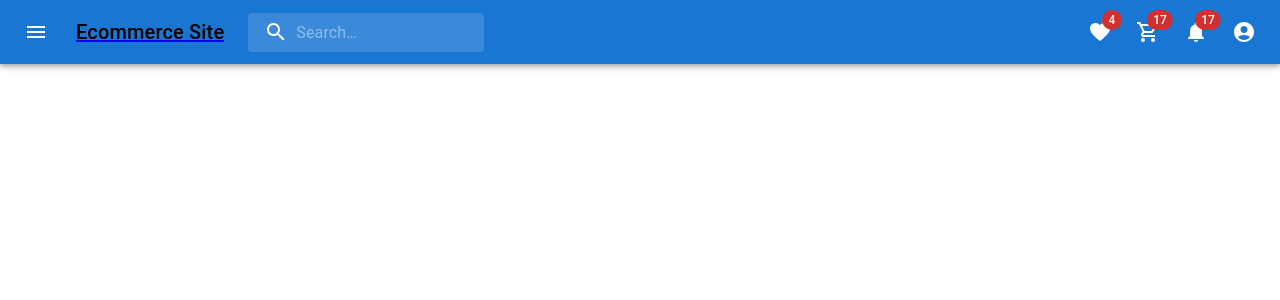
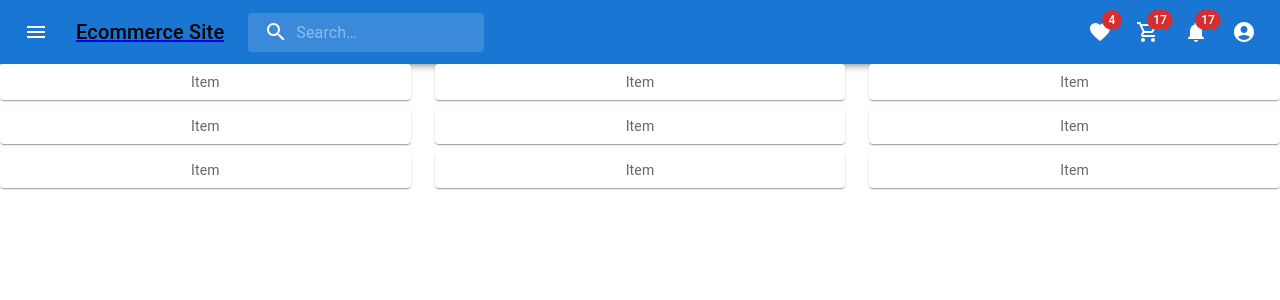
Before and after one commit to Ajay-Maury/MERN-E-Commerce-Project, a React (Vite) app in the folder Ecommerce Design/Frontend/: page /cart in a window 1280 px wide. Shown: the top 300 px of the page. Built offline with nearby package versions, Linux system fonts and the light colour scheme; no server answers.

Commit message:
cart page

```diff
--- a/Ecommerce Design/Frontend/src/App.jsx
+++ b/Ecommerce Design/Frontend/src/App.jsx
@@ -15,6 +15,7 @@ import Navbar from './components/Navbar'
 import BrandCreate from './components/admin/BrandCreate'
 import UsersList from './components/admin/UsersList'
 import BrandsList from './components/admin/BrandsList'
+import Cart from './components/Cart'
 
 
 function App() {
@@ -34,6 +35,7 @@ function App() {
         <Route path="/product/:id" element={<ProductDetail />} />
         <Route path="/products" element={<ProductDetail />} />
         <Route path="/brands" element={<BrandsList />} />
+        <Route path="/cart" element={<Cart />} />
       </Routes>
     </div>
   );
--- /dev/null
+++ b/Ecommerce Design/Frontend/src/components/Cart.jsx
@@ -0,0 +1,59 @@
+import axios from 'axios'
+import React from 'react'
+import { useEffect } from 'react'
+import { useState } from 'react'
+import { styled } from "@mui/material/styles";
+import Box from "@mui/material/Box";
+import Paper from "@mui/material/Paper";
+import Grid from "@mui/material/Grid";
+
+const Item = styled(Paper)(({ theme }) => ({
+  backgroundColor: theme.palette.mode === 'dark' ? '#1A2027' : '#fff',
+  ...theme.typography.body2,
+  padding: theme.spacing(1),
+  textAlign: 'center',
+  color: theme.palette.text.secondary,
+}));
+function FormRow() {
+  return (
+    <React.Fragment>
+      <Grid item xs={4}>
+        <Item>Item</Item>
+      </Grid>
+      <Grid item xs={4}>
+        <Item>Item</Item>
+      </Grid>
+      <Grid item xs={4}>
+        <Item>Item</Item>
+      </Grid>
+    </React.Fragment>
+  );
+}
+const Cart = () => {
+    const [products, setProducts] = useState([])
+    const getData = async () => {
+        const data = await axios(`http://localhost:5000/cart`).then((d)=>d.data);
+        console.log(data.Cart[0].products)
+        setProducts(data.Cart[0].products);
+    }
+    useEffect(() => {
+        getData();
+    },[])
+  return (
+    <Box sx={{ flexGrow: 1 }}>
+      <Grid container spacing={1}>
+        <Grid container item spacing={3}>
+          <FormRow />
+        </Grid>
+        <Grid container item spacing={3}>
+          <FormRow />
+        </Grid>
+        <Grid container item spacing={3}>
+          <FormRow />
+        </Grid>
+      </Grid>
+    </Box>
+  )
+}
+
+export default Cart
--- a/Ecommerce Design/Frontend/src/components/Navbar.jsx
+++ b/Ecommerce Design/Frontend/src/components/Navbar.jsx
@@ -147,16 +147,18 @@ const [isLogin,setIsLogin] = React.useState(false)
         <p>Wishlist</p>
       </MenuItem>
       <MenuItem>
+            <Link to="/cart">
         <IconButton
           size="large"
           aria-label="show 17 new notifications"
           color="inherit"
         >
           <Badge badgeContent={17} color="error">
-            <ShoppingCartOutlinedIcon />
+              <ShoppingCartOutlinedIcon />
           </Badge>
         </IconButton>
-        <p>Cart</p>
+            </Link>
+        <Link to="/cart">Cart</Link>
       </MenuItem>
       <MenuItem>
         <IconButton
--- a/Ecommerce Design/Frontend/src/components/ProductDetail.jsx
+++ b/Ecommerce Design/Frontend/src/components/ProductDetail.jsx
@@ -26,7 +26,17 @@ const ProductDetail = () => {
 
   useEffect(() => {
     getData();
-  },[]);
+  }, []);
+  function handleCart(id) {
+    console.log(id)
+    const payload = {
+      products : id,
+      userId : "629f810c42a8105b131a4ae1"
+    };
+
+    const cart = axios.post(`http://localhost:5000/cart/create`, payload);
+    console.log("cart",cart)
+  }
   const { _id, colour, description, image_url, name, price, quantity } = data;
 
   return (
@@ -45,17 +55,17 @@ const ProductDetail = () => {
           {description}
         </Typography>
         <Typography variant="body2" color="text.secondary">
-          {colour}
+         Colour :  {colour}
         </Typography>
         <Typography variant="body2" color="text.secondary">
-          {quantity}
+         Quantity :  {quantity}
         </Typography>
         <Typography variant="body2" color="text.secondary">
           Rs. {price}
         </Typography>
       </CardContent>
       <CardActions>
-        <Button size="small">Add to Cart</Button>
+        <Button size="small" onClick={()=>handleCart(_id)}>Add to Cart</Button>
         <Button size="small">Buy Now</Button>
       </CardActions>
     </Card>
```
Also changed, not shown: 2 other files (tests, documents, lock files or other folders).
